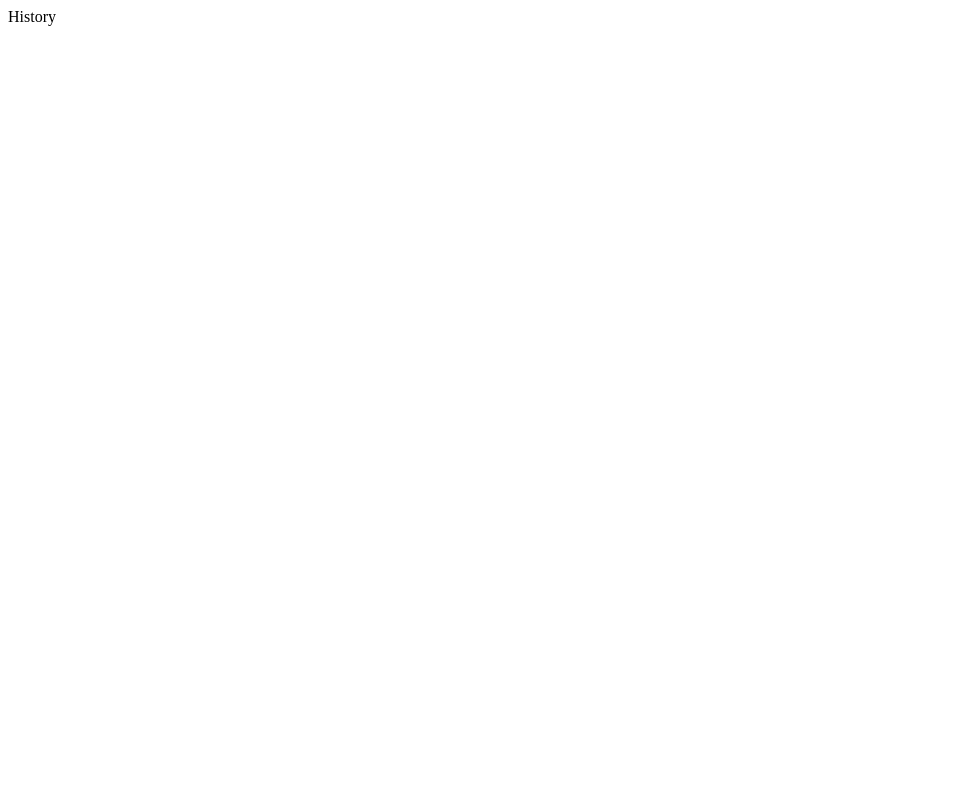
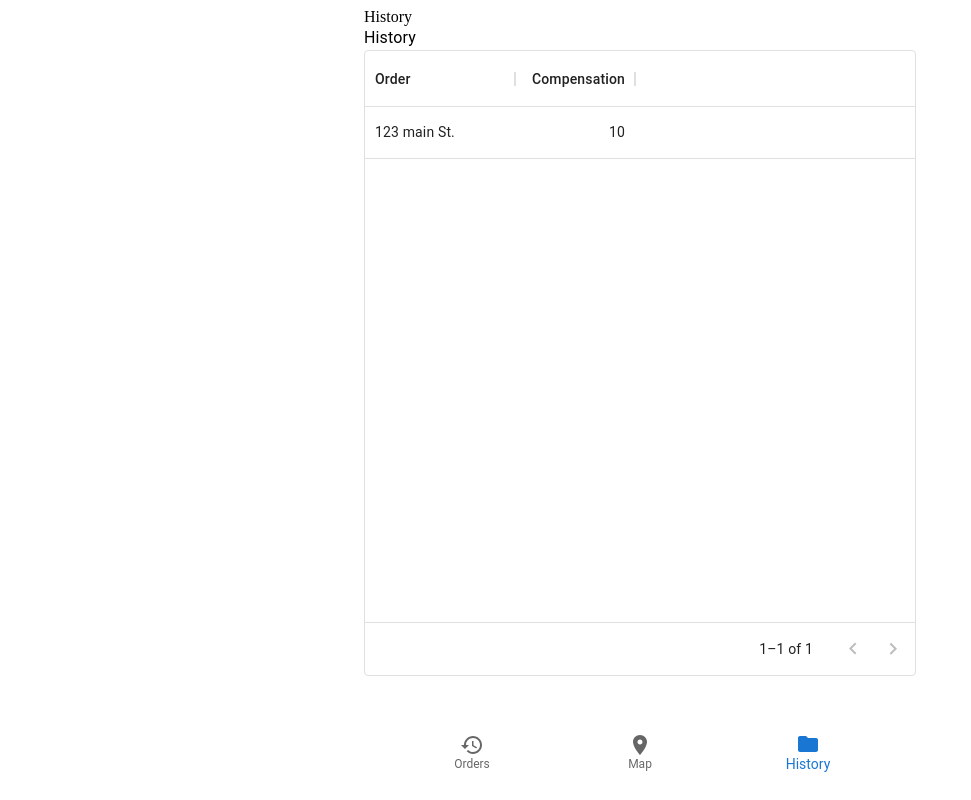
Before and after one commit to fluellenarman/Arbor-Interview-Project, a React (Create React App) app in the folder client/: page /History in a window 1280 px wide. Shown: the whole page, without its empty margins (0-971 px from the left). Built offline with nearby package versions, Linux system fonts and the light colour scheme; the HTML template or start-up script is replaced by a standard one.

Commit message:
FAU, pushing because I'm adding a risky package

```diff
--- a/client/package.json
+++ b/client/package.json
@@ -9,12 +9,14 @@
     "@mui/material": "^5.11.8",
     "@mui/x-data-grid": "^5.17.23",
     "@mui/x-date-pickers": "^5.0.18",
+    "@react-google-maps/api": "^2.18.1",
     "@testing-library/jest-dom": "^5.16.5",
     "@testing-library/react": "^13.4.0",
     "@testing-library/user-event": "^13.5.0",
     "dayjs": "^1.11.7",
     "react": "^18.2.0",
     "react-dom": "^18.2.0",
+    "react-google-maps": "^9.4.5",
     "react-router-dom": "^6.8.1",
     "react-scripts": "5.0.1",
     "web-vitals": "^2.1.4"
--- /dev/null
+++ b/client/src/components/MyMapsComp.js
@@ -0,0 +1,28 @@
+import React from 'react'
+import { useState, useMemo,useCallback, useRef } from "react";
+import {
+    GoogleMap,
+    Marker,
+    DirectionsRenderer,
+    Circle,
+    MarkerClusterer,
+} from  "@react-google-maps/api"
+function MyMapsComp() {
+  const containerStyle = {
+    width: '400px',
+    height: '400px'
+  };
+  const center= useMemo(() => ({lat: 43, lng: -80}), []);
+
+  return (
+    <div>MyMapsComp
+      <GoogleMap
+        zoom={10}
+        center={center}
+        mapContainerClassName="containerStyle"
+      ></GoogleMap>
+    </div>
+  )
+}
+
+export default MyMapsComp
--- a/client/src/pages/History.js
+++ b/client/src/pages/History.js
@@ -1,8 +1,99 @@
-import React from 'react'
+import React, { useRef, useState } from 'react'
+import {useNavigate} from "react-router-dom"
+import FormControl from '@mui/material/FormControl';
+import { Container } from "@mui/material"
+import Card from '@mui/material/Card';
+import CardActions from '@mui/material/CardActions';
+import CardContent from '@mui/material/CardContent';
+import Button from '@mui/material/Button';
+import Typography from '@mui/material/Typography';
+import Box from '@mui/material/Box';
+import Input from '@mui/material/Input';
+import Divider from '@mui/material/Divider';
+import Chip from '@mui/material/Chip';
+import FolderIcon from '@mui/icons-material/Folder';
+import RestoreIcon from '@mui/icons-material/Restore';
+import FavoriteIcon from '@mui/icons-material/Favorite';
+import LocationOnIcon from '@mui/icons-material/LocationOn';
+import BottomNavigation from '@mui/material/BottomNavigation';
+import BottomNavigationAction from '@mui/material/BottomNavigationAction';
+import { DataGrid } from '@mui/x-data-grid';
+
 
 function History() {
+  const boxStyle = {
+    // backgroundColor: "DodgerBlue",
+    display: 'flex',
+    flexDirection: 'column',
+    justifyContent: 'space-between',
+    // height: '500px'
+
+  };
+  const containerStyle = {
+    // height: '100%',
+    // backgroundColor: "DodgerBlue"
+  };
+  const [value, setValue] = React.useState(2);
+
+  const navigate = useNavigate();
+  const navBottomMap = () => navigate("/Map")
+  const navBottomHomepage = () => navigate("/homepage")
+
+  const columns = [
+    //   { field: 'id', headerName: 'ID',
+    //   width: 50,
+    // },
+      {
+        field: 'destination',
+        width: 150,
+        headerName: 'Order',
+      },
+      {
+        field: 'compensation',
+        headerName: 'Compensation',
+        type: 'number',
+        width: 120,
+        editable: true,
+      },
+    ];
+
+    const rows = [
+      { id: 0, destination: '123 main St.', distance: 20, compensation: 10},
+    ];
+
+    const handleRowClick = (row) => {
+      console.log(row.row);
+    }
+
   return (
-    <div>History</div>
+    <div style={{ height: "100%", display: "flex", flexDirection: "column"}}>
+      <Container style={containerStyle} maxWidth="sm" sx={{height: window.innerHeight -75}}>
+        <div>History</div>
+        <Box style={boxStyle} component="form" sx={{height: window.innerHeight -150}}>
+          <Typography>History</Typography>
+          <DataGrid
+          rows={rows}
+          columns={columns}
+          pageSize={5}
+          rowsPerPageOptions={[5]}
+          onRowClick={handleRowClick}
+          />
+        </Box>
+      </Container>
+
+      <BottomNavigation style={{position:'sticky', bottom:'20px'}}
+        showLabels
+        value={value}
+        onChange={(event, newValue) => {
+          setValue(newValue);
+        }}
+      >
+        <BottomNavigationAction onClick={navBottomHomepage} label="Orders" icon={<RestoreIcon />} />
+        <BottomNavigationAction onClick={navBottomMap} label="Map" icon={<LocationOnIcon />} />
+        <BottomNavigationAction label="History" icon={<FolderIcon />} />
+      </BottomNavigation>
+
+    </div>
   )
 }
 
--- a/client/src/pages/Map.js
+++ b/client/src/pages/Map.js
@@ -18,9 +18,59 @@ import LocationOnIcon from '@mui/icons-material/LocationOn';
 import BottomNavigation from '@mui/material/BottomNavigation';
 import BottomNavigationAction from '@mui/material/BottomNavigationAction';
 import { DataGrid } from '@mui/x-data-grid';
+
+// import { GoogleMap, Marker, useLoadScript } from "react-google-maps"
+import {useLoadScript} from '@react-google-maps/api';
+import MyMapsComp from "../components/MyMapsComp"
+
 function Map() {
+  const boxStyle = {
+    // backgroundColor: "DodgerBlue",
+    display: 'flex',
+    flexDirection: 'column',
+    justifyContent: 'space-between',
+    // height: '500px'
+
+  };
+  const containerStyle = {
+    // height: '100%',
+    // backgroundColor: "DodgerBlue"
+  };
+  const inputStyle = {
+    alignSelf: 'center',
+  }
+
+  const { isLoaded } = useLoadScript({
+    googleMapsApiKey: process.env.REACT_APP_MY_MAP_KEY,
+  })
+
+  const [value, setValue] = React.useState(1);
+  const navigate = useNavigate();
+  const navBottomHomepage = () => navigate("/homepage")
+  const navBottomHist = () => navigate("/History")
+  console.log(window.innerHeight)
+
+  if (!isLoaded) return <div>Loading...</div>;
   return (
-    <div>Map</div>
+    <div style={{ height: "100%", display: "flex", flexDirection: "column"}}>
+    Map
+      <Box style={boxStyle} component="form" sx={{height: window.innerHeight -100}}>
+        <Typography>DataTable</Typography>
+        <MyMapsComp />
+      </Box>
+
+      <BottomNavigation style={{position:'sticky', bottom:'20px'}}
+          showLabels
+          value={value}
+          onChange={(event, newValue) => {
+            setValue(newValue);
+          }}
+        >
+          <BottomNavigationAction onClick={navBottomHomepage} label="Orders" icon={<RestoreIcon />} />
+          <BottomNavigationAction label="Map" icon={<LocationOnIcon />} />
+          <BottomNavigationAction onClick={navBottomHist} label="History" icon={<FolderIcon />} />
+        </BottomNavigation>
+    </div>
   )
 }
 
--- a/client/src/pages/homepage.js
+++ b/client/src/pages/homepage.js
@@ -87,7 +87,7 @@ function Homepage() {
         </Box>
 
 
-    </Container>
+      </Container>
     {/* <div style={{position: 'relative'}}> */}
         <BottomNavigation style={{position:'sticky', bottom:'20px'}}
           showLabels
```
Also changed, not shown: 1 other file (tests, documents, lock files or other folders).
